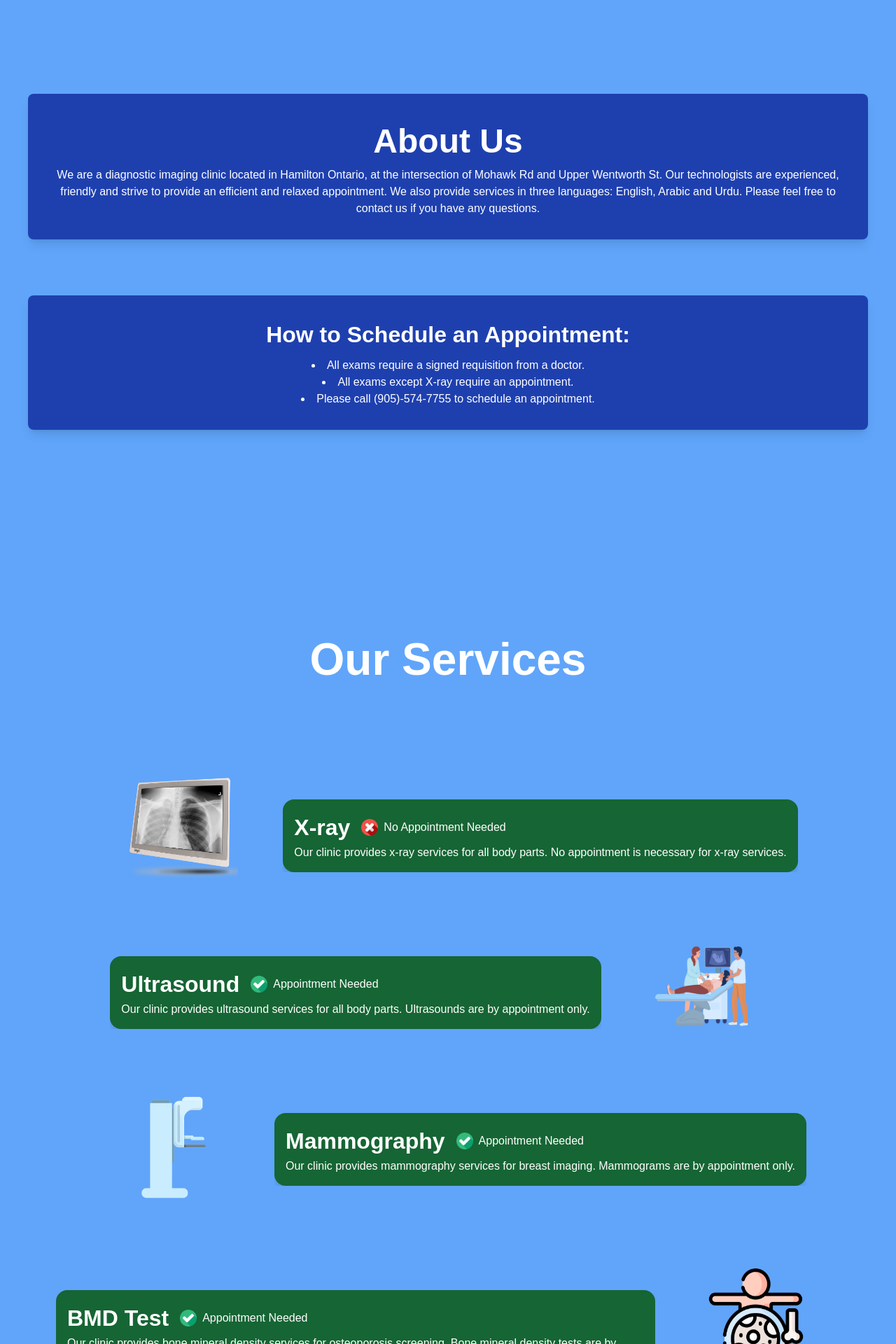
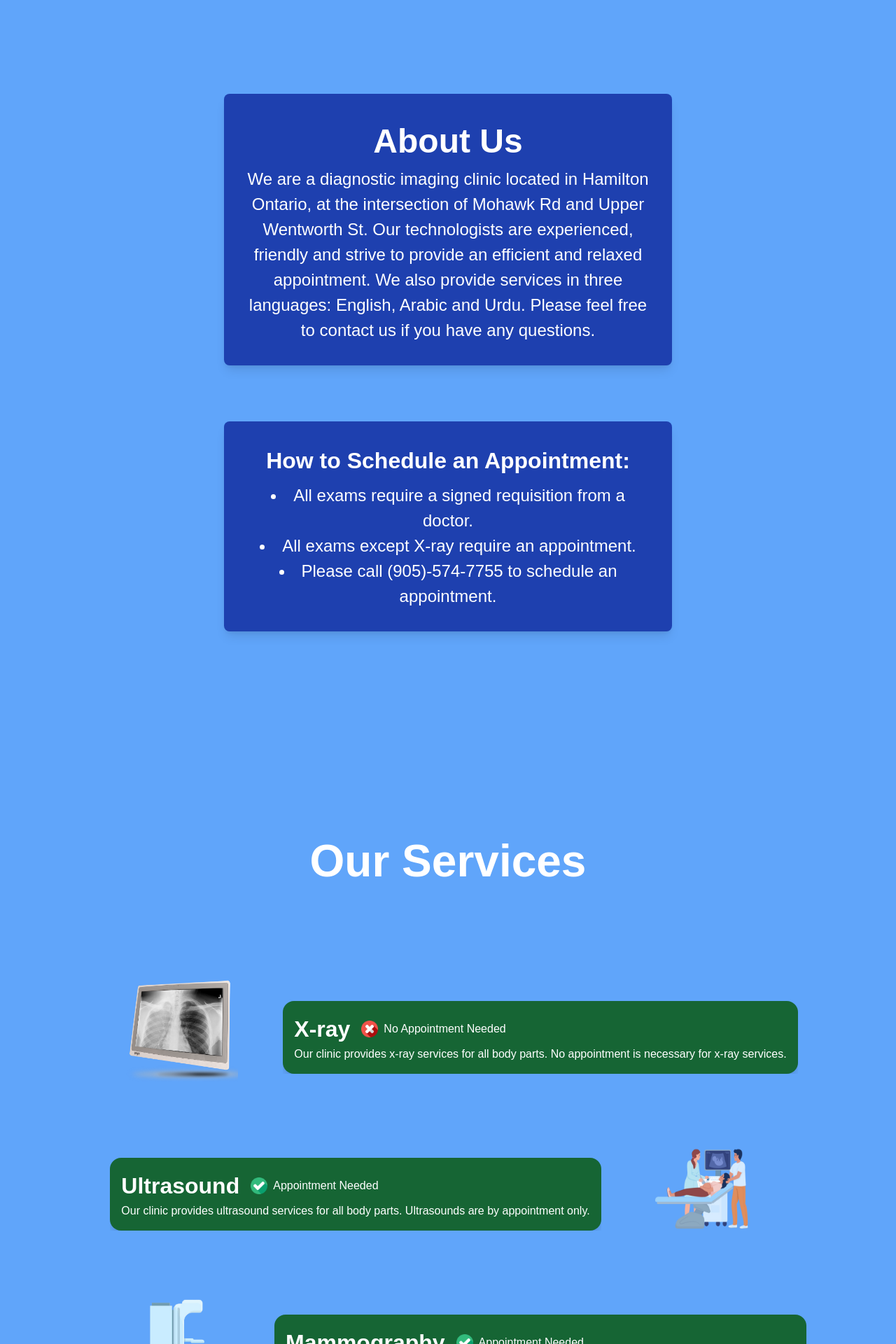
Before and after one commit to AymenS02/Limeworth, a React (Create React App) app: page / in a window 1280 px wide. Shown: the part 980-2900 px from the top of the page at 70% size. Built offline with nearby package versions, Linux system fonts and the light colour scheme.

Commit message:
small changes to fonts and sizing

```diff
--- a/src/components/About.jsx
+++ b/src/components/About.jsx
@@ -8,15 +8,15 @@ function About() {
     <div className="font-josefin flex flex-col justify-center items-center pb-[30vh] text-white">
       <Reveal>
         <div
-          className="flex flex-col justify-center items-center text-center p-8 bg-blue-800 rounded-lg shadow-lg 2xl:mx-[40vh] mx-[5vh]  my-[5vh]">
+          className="flex flex-col justify-center items-center text-center p-8 bg-blue-800 rounded-lg shadow-lg xl:mx-[40vh] mx-[5vh]  my-[5vh]">
           <h1 className="text-[6vh] font-bold">About Us</h1>
-          <p className="text-[2vh]">We are a diagnostic imaging clinic located in Hamilton Ontario, at the intersection of Mohawk Rd and Upper Wentworth St. Our technologists are experienced, friendly and strive to provide an efficient and relaxed appointment. We also provide services in three languages: English, Arabic and Urdu. Please feel free to contact us if you have any questions.</p>
+          <p className="text-[2vh] xl:text-[3vh]">We are a diagnostic imaging clinic located in Hamilton Ontario, at the intersection of Mohawk Rd and Upper Wentworth St. Our technologists are experienced, friendly and strive to provide an efficient and relaxed appointment. We also provide services in three languages: English, Arabic and Urdu. Please feel free to contact us if you have any questions.</p>
         </div>
       </Reveal>
       <Reveal>
-        <div className="flex flex-col justify-center items-center text-center p-8 bg-blue-800 rounded-lg shadow-lg 2xl:mx-[40vh] mx-[5vh] my-[5vh]">
+        <div className="flex flex-col justify-center items-center text-center p-8 bg-blue-800 rounded-lg shadow-lg xl:mx-[40vh] mx-[5vh] my-[5vh]">
           <h1 className="mb-2 text-[4vh] font-bold">How to Schedule an Appointment:</h1>
-          <ul className="list-disc list-inside text-[2vh]">
+          <ul className="list-disc list-inside text-[2vh] xl:text-[3vh]">
             <li>All exams require a signed requisition from a doctor.</li>
             <li>All exams except X-ray require an appointment.</li>
             <li>Please call (905)-574-7755 to schedule an appointment.</li>
--- a/src/components/Navbar.jsx
+++ b/src/components/Navbar.jsx
@@ -5,13 +5,15 @@ const Navbar = () => {
   return (
     <div className="font-josefin flex bg-green-200 shadow-lg">
       <ul className="nav-links flex flex-row justify-between items-center w-screen gap-[2vh] m-[2vh]">
-        <li className="flex justify-start">
+        <motion.li
+        whileHover={{ scale: 1.15 }} transition={{ duration: 0.2 }}
+        className="flex justify-start">
           <img
             src="/limeworth-logo.png"
             alt="Logo"
             className="m-0 p-0 w-[15vh]"
           />
-        </li>
+        </motion.li>
 
         {/* Navigation Links with Motion */}
         <div className="flex flex-row items-center gap-[2vh] font-bold">
--- a/src/components/Services.tsx
+++ b/src/components/Services.tsx
@@ -98,7 +98,7 @@ function Services() {
             <Reveal>
               <div className='mt-10 p-[2vh] bg-green-800 rounded-2xl shadow-lg'>
                 <div className='flex flex-row items-center gap-[2vh]'>
-                  <h2 className="text-[4vh] font-bold ">BMD Test</h2>
+                  <h2 className="text-[4vh] font-bold ">Bone density Test</h2>
                   <div className='flex flex-row items-center gap-[1vh]'>
                     <img src="/checkmark.png" alt="Checkmark" className="h-auto inline-block w-[3vh]" />
                     <h2>Appointment Needed</h2>
```
Also changed, not shown: 1 other file (tests, documents, lock files or other folders).
